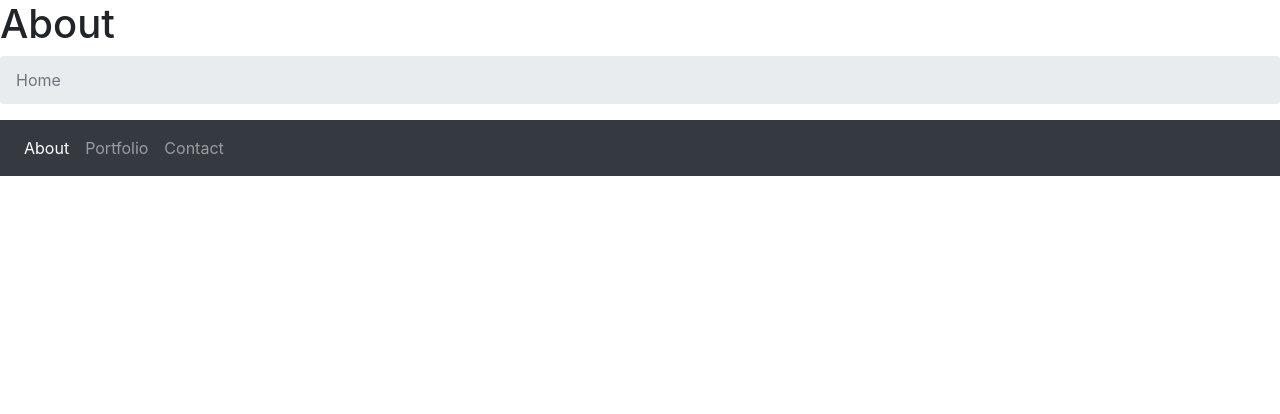
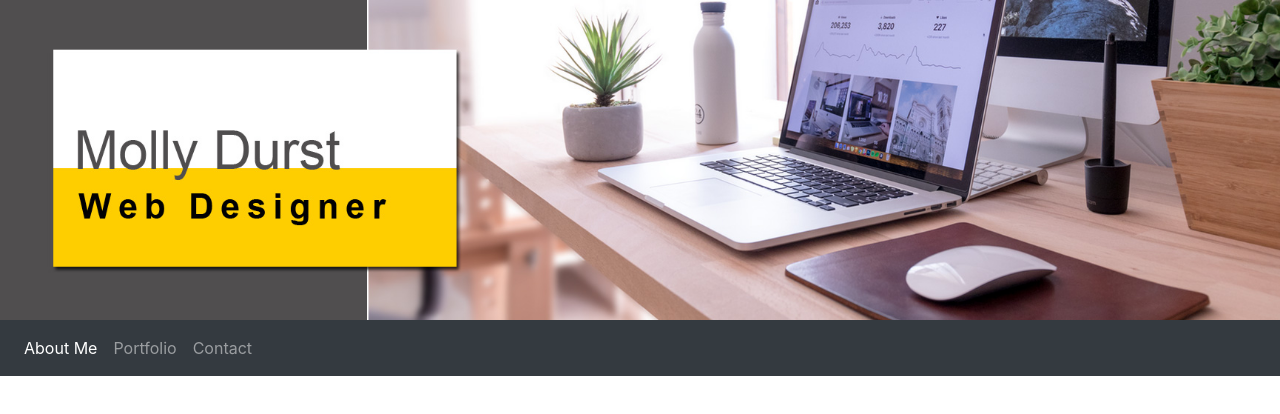
Before and after one commit to mdurst365/bootstrap, a plain HTML site: page index.html in a window 1280 px wide. Drawn offline with nearby package versions, Linux system fonts and the light colour scheme.

Commit message:
Add files via upload
added hero image - removed breadcrumbs

```diff
--- a/index.html
+++ b/index.html
@@ -8,34 +8,16 @@
     <!-- Bootstrap CSS -->
     <link rel="stylesheet" href="https://cdn.jsdelivr.net/npm/bootstrap@4.5.3/dist/css/bootstrap.min.css" integrity="sha384-TX8t27EcRE3e/ihU7zmQxVncDAy5uIKz4rEkgIXeMed4M0jlfIDPvg6uqKI2xXr2" crossorigin="anonymous">
 
-    <title>Home</title>
+    <title>About</title>
   </head>
   <body>
-    <h1>About</h1>
 
-<nav aria-label="breadcrumb">
-  <ol class="breadcrumb">
-    <li class="breadcrumb-item active" aria-current="page">Home</li>
-  </ol>
-</nav>
+	  <!-- HERO -->
 
-	 <!-- Commenting out breadcrumbs that are not in use on this page
-<nav aria-label="breadcrumb">
-  <ol class="breadcrumb">
-    <li class="breadcrumb-item"><a href="#">Home</a></li>
-    <li class="breadcrumb-item active" aria-current="page">Library</li>
-  </ol>
-</nav>
+	<img style="width:100%;" src="images/molly_durst_web_designer.jpg" class="img-fluid" alt="Molly Durst - Graphic and Web Designer">
 
-<nav aria-label="breadcrumb">
-  <ol class="breadcrumb">
-    <li class="breadcrumb-item"><a href="#">Home</a></li>
-    <li class="breadcrumb-item"><a href="#">Portfolio</a></li>
-    <li class="breadcrumb-item active" aria-current="page">Contact</li>
-  </ol>
-</nav>
 
--->
+	   <!-- Navigation -->
 	  <nav class="navbar navbar-expand-lg navbar-dark bg-dark">
   <button class="navbar-toggler" type="button" data-toggle="collapse" data-target="#navbarNav" aria-controls="navbarNav" aria-expanded="false" aria-label="Toggle navigation">
     <span class="navbar-toggler-icon"></span>
@@ -43,7 +25,7 @@
   <div class="collapse navbar-collapse" id="navbarNav">
     <ul class="navbar-nav">
       <li class="nav-item active">
-        <a class="nav-link" href="#">About<span class="sr-only">(current)</span></a>
+        <a class="nav-link" href="#">About Me<span class="sr-only">(current)</span></a>
       </li>
       <li class="nav-item">
         <a class="nav-link" href="#">Portfolio</a>
@@ -54,6 +36,7 @@
     </ul>
   </div>
 </nav>
+
 
 
 
```
Also changed, not shown: images/molly_durst_web_designer.jpg (added).
